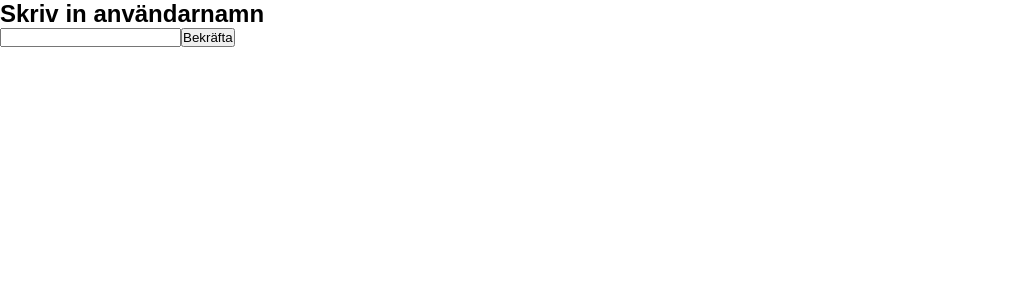
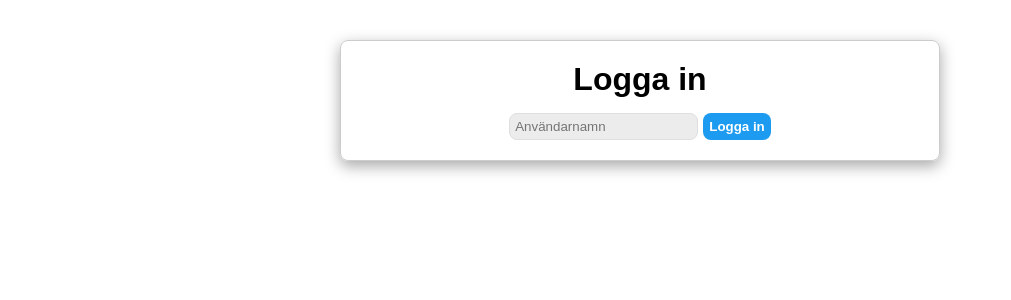
Before and after one commit to jajo21/Meddelandecentralen, a React (Vite) app in the folder client/: page / in a window 1280 px wide. Shown: the top 300 px of the page, without its empty margins (0-1011 px from the left). Built offline with nearby package versions, Linux system fonts and the light colour scheme.

Commit message:
Mindre styling och refaktorering.

```diff
--- a/client/src/App.jsx
+++ b/client/src/App.jsx
@@ -26,6 +26,7 @@ function App() {
                         <Chat
                             showAddPost={showAddPost}
                             showAddFilter={showAddFilter}
+                            setShowAddPost={setShowAddPost}
                             setShowAddFilter={setShowAddFilter}
                         />
                     </ConnectionProvider>
--- a/client/src/components/AddComment.jsx
+++ b/client/src/components/AddComment.jsx
@@ -15,7 +15,11 @@ function AddComment({ postId, user, connection }) {
                 onChange={(e) => setMessage(e.target.value)}
             />
             <div className='add-comment-div'>
-                <button className='add-comment-button' onClick={() => addComment(connection, user, message, postId)}>Skicka</button>
+                <button className='add-comment-button' onClick={() => {
+                    addComment(connection, user, message, postId);
+                    setMessage('');
+                }
+                }>Skicka</button>
             </div>
         </div>
     )
--- a/client/src/components/AddPost.jsx
+++ b/client/src/components/AddPost.jsx
@@ -4,10 +4,10 @@ import ConnectionContext from '../contexts/ConnectionContext';
 
 import './css/addpost.css';
 
-function AddPost({ post, roomId, setPost, setRoomId, setShowAddRoom }) {
+function AddPost({ post, roomId, setPost, setRoomId, setShowAddRoom, setShowAddPost }) {
     const { user, connection, rooms } = useContext(ConnectionContext);
 
-    //Elementet select nere i return får värdet 0 om denna useeffect inte finns
+    //Elementet select i return får värdet 0 om denna useeffect inte finns
     useEffect(() => {
         if (rooms.length > 0) {
             setRoomId(rooms[0].id)
@@ -44,12 +44,18 @@ function AddPost({ post, roomId, setPost, setRoomId, setShowAddRoom }) {
                         className='add-post-textarea'
                         placeholder='Skriv ett inlägg'
                         type="text"
+                        value={post}
                         onChange={e => setPost(e.target.value)}
                     />
                 </div>
             </div>
 
-            <button className='add-post-button' onClick={() => addPost(connection, user, post, roomId)}>Skicka</button>
+            <button className='add-post-button' onClick={() => {
+                addPost(connection, user, post, roomId);
+                setShowAddPost(prevState => !prevState);
+                setPost('');
+            }
+            }>Skicka</button>
         </div>
     )
 }
--- a/client/src/components/Chat.jsx
+++ b/client/src/components/Chat.jsx
@@ -8,7 +8,7 @@ import AddFilter from './AddFilter';
 
 import './css/chat.css';
 
-function Chat({ showAddPost, showAddFilter, setShowAddFilter }) {
+function Chat({ showAddPost, showAddFilter, setShowAddPost, setShowAddFilter }) {
     const [post, setPost] = useState('');
     const [roomId, setRoomId] = useState(null);
     const [newRoom, setNewRoom] = useState('');
@@ -31,6 +31,7 @@ function Chat({ showAddPost, showAddFilter, setShowAddFilter }) {
                         setPost={setPost}
                         setRoomId={setRoomId}
                         setShowAddRoom={setShowAddRoom}
+                        setShowAddPost={setShowAddPost}
                     />
                 }
                 {showAddRoom &&
--- a/client/src/components/Login.jsx
+++ b/client/src/components/Login.jsx
@@ -1,19 +1,22 @@
 import React, { useContext } from 'react'
 
 import UserContext from '../contexts/UserContext';
+import './css/login.css';
 
 function Login() {
     const { user, setUser, loginUser } = useContext(UserContext);
     return (
-        <>
-            <h2>Skriv in användarnamn</h2>
+        <div className='login'>
+            <h1 className='header-login'>Logga in</h1>
             <input
                 type="text"
+                className='login-input'
+                placeholder='Användarnamn'
                 value={user}
                 onChange={e => setUser(e.target.value)} />
-            <button onClick={() => loginUser()}
-            >Bekräfta</button>
-        </>
+            <button className='login-button' onClick={() => loginUser()}
+            >Logga in</button>
+        </div>
     )
 }
 
--- a/client/src/components/Posts.jsx
+++ b/client/src/components/Posts.jsx
@@ -5,6 +5,8 @@ import DeletePost from './DeletePost'
 
 import { getRoomName } from '../services/room'
 
+import { FontAwesomeIcon } from '@fortawesome/react-fontawesome'
+import { faMessage } from "@fortawesome/free-solid-svg-icons";
 import './css/posts.css';
 
 function Posts() {
@@ -47,6 +49,11 @@ function Posts() {
                     }
                 })
             }
+
+            {posts.length === 0 &&
+                <div className='empty'>
+                    Här var det tomt, testa att klicka på <FontAwesomeIcon icon={faMessage} /> i menyn och skapa ett inlägg!
+                </div>}
         </div>
     )
 }
--- a/client/src/components/css/addpost.css
+++ b/client/src/components/css/addpost.css
@@ -1,6 +1,7 @@
 .add-post {
     padding: 20px 10px;
     border-bottom: 1px solid rgb(195, 195, 195);
+    text-align: right;
 }
 
 .add-room-div{
@@ -13,15 +14,11 @@
     border-radius: 8px;
     cursor: pointer;
 }
-.add-post-room option {
-    padding: 5px;
-    border-radius: 8px;
-    cursor: pointer;
-}
 
 .add-room-button-div{
     margin-left: 10px;
 }
+
 .add-room-button{
     font-size: 20px;
     padding: 3px 8px;
--- /dev/null
+++ b/client/src/components/css/login.css
@@ -0,0 +1,37 @@
+.login {
+    margin: 40px auto;
+    width:80%;
+    min-width: 300px;
+    max-width: 600px;
+    border: 1px solid #ccc;
+    text-align: center;
+    padding: 20px;
+    border-radius: 8px;
+    box-shadow: rgba(0, 0, 0, 0.35) 0px 5px 15px;
+}
+
+.header-login {
+    margin: 0 0 15px 0;
+}
+
+.login-input {
+    padding: 5px;
+    border-radius: 8px;
+    background-color: rgb(236, 236, 236);
+    border: 1px solid rgb(224, 222, 222);
+    margin-right: 5px;
+}
+
+.login-button {
+    background-color: #1d9bf0;
+    border: none;
+    color: white;
+    padding: 6px;
+    border-radius: 8px;
+    font-weight: bold;
+}
+
+.login-button:hover {
+    background-color: #1a8fdc;
+    cursor: pointer;
+}
--- a/client/src/components/css/posts.css
+++ b/client/src/components/css/posts.css
@@ -37,3 +37,7 @@
 .post-message {
     margin: 0 4px 10px 60px;
 }
+
+.empty {
+    padding: 30px;
+}
--- a/client/src/contexts/UserContext.jsx
+++ b/client/src/contexts/UserContext.jsx
@@ -14,6 +14,7 @@ export function UserProvider({ children }) {
 
     const logoutUser = () => {
         setHasUser(!hasUser);
+        setUser('');
         removeUser();
     }
 
```
